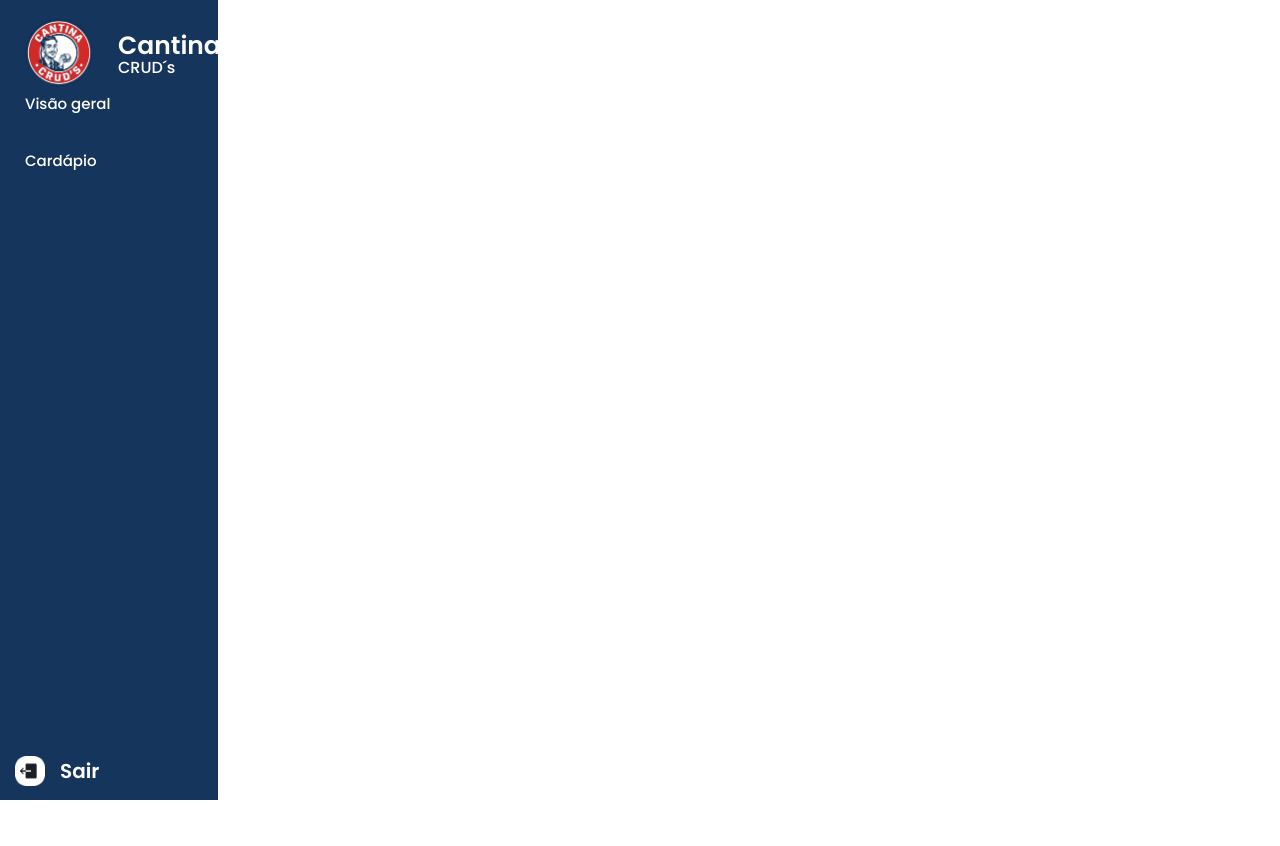
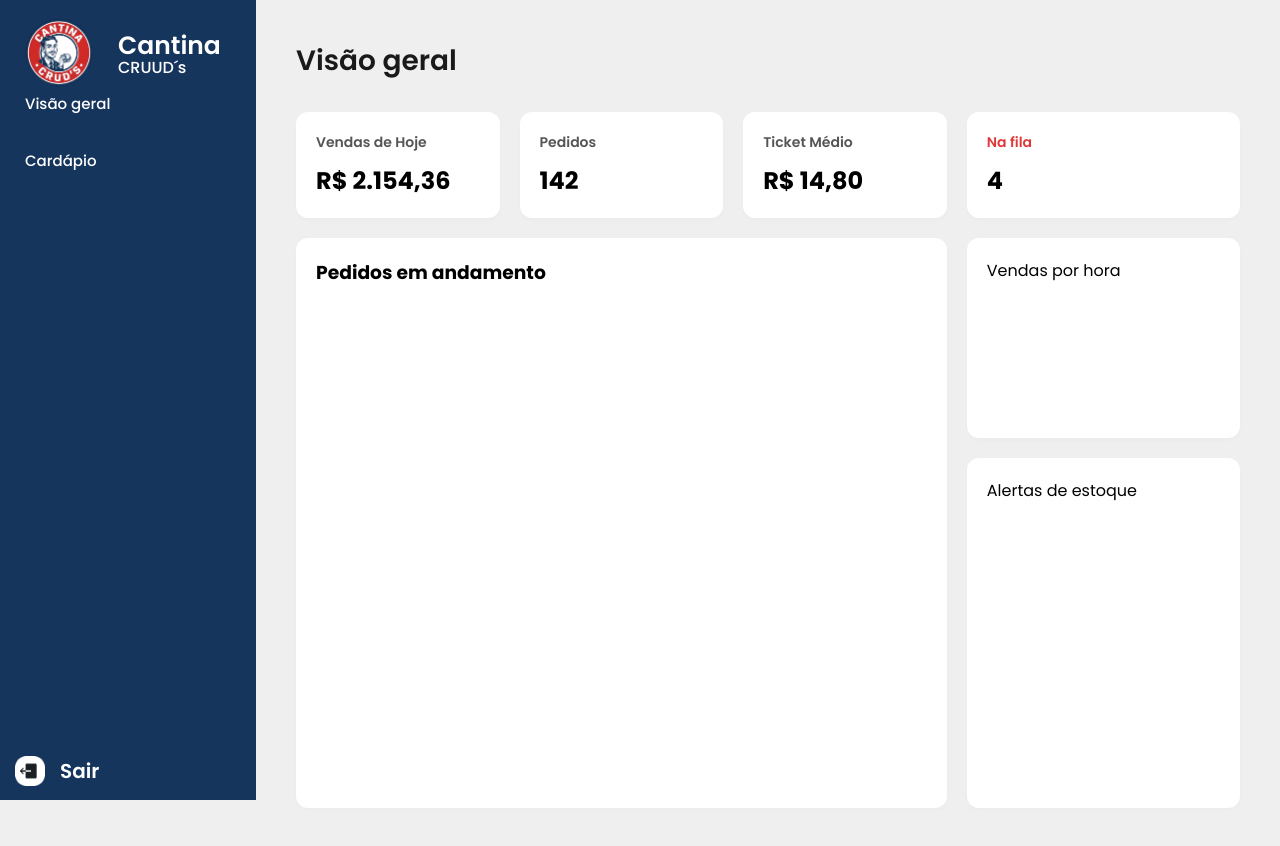
Before and after one commit to manobrown29/OsCroods_FrontEnd, a React app: page /visaoGeral in a window 1280 px wide. Before the commit the page ends 800 px from the top, so only its background shows below. Built offline with nearby package versions, Linux system fonts and the light colour scheme; the HTML template or start-up script is replaced by a standard one.

Commit message:
Feat: pagina visao geral scss finalizado

```diff
--- a/src/pages/visaoGeral.jsx
+++ b/src/pages/visaoGeral.jsx
@@ -6,12 +6,14 @@ import "../styles/visaoGeral.scss"
 
 export default function Router() {
     return (
+        <div className="layout-container">
+
             <div className="pai">
                 <div className="logoTipo">
                     <img src={logoFundoBranco} alt="" />
                     <div className="nomeLogo">
                         <h1>Cantina</h1>
-                    <p>CRUD´s</p>
+                        <p>CRUUD´s</p>
                     </div>
                 </div>
                 <nav>
@@ -29,5 +31,55 @@ export default function Router() {
                     </Link>
                 </div>
             </div>
+            <div className="corpo">
+                <h1>Visão geral</h1>
+
+                {/* CONTAINER PRINCIPAL DO DASHBOARD */}
+                <div className="dashboard-layout">
+
+                    {/* LADO ESQUERDO (70% do espaço) */}
+                    <div className="coluna-esquerda">
+
+                        {/* 3 Cards Superiores */}
+                        <div className="dashboard-cards-esquerdo">
+                            <div className="card">
+                                <p>Vendas de Hoje</p>
+                                <h2>R$ 2.154,36</h2>
+                            </div>
+                            <div className="card">
+                                <p>Pedidos</p>
+                                <h2>142</h2>
+                            </div>
+                            <div className="card">
+                                <p>Ticket Médio</p>
+                                <h2>R$ 14,80</h2>
+                            </div>
+                        </div>
+
+                        {/* Tabela de Pedidos */}
+                        <div className="pedidos-andamento">
+                            <h3>Pedidos em andamento</h3>
+                        </div>
+
+                    </div>
+
+                    {/* LADO DIREITO (30% do espaço) */}
+                    <div className="coluna-direita">
+
+                        {/* Card "Na Fila" (agora alinhado com a direita) */}
+                        <div className="card destaque">
+                            <p>Na fila</p>
+                            <h2>4</h2>
+                        </div>
+
+                        {/* Alertas Laterais */}
+                        <div className="vendas-hora">Vendas por hora</div>
+                        <div className="alertas-estoque">Alertas de estoque</div>
+
+                    </div>
+
+                </div>
+            </div>
+        </div>
     )
 }
--- a/src/styles/Abstracts/variables.scss
+++ b/src/styles/Abstracts/variables.scss
@@ -2,3 +2,4 @@ $white: #ffffff;
 $blue: #16355D;
 $red: #DF383B;
 $hover: #1c4e8f;
+$background: #EFEFEF;
--- a/src/styles/visaoGeral.scss
+++ b/src/styles/visaoGeral.scss
@@ -1,74 +1,90 @@
 @use "./Abstracts/variables.scss" as *;
 
-.pai{
-    flex: 1;
+.layout-container {
+    display: flex;
+    flex-direction: row;
+    min-height: 100vh;
+    width: 100vw;
+    background-color: $background;
+}
+
+.pai {
     display: flex;
     flex-direction: column;
     background-color: $blue;
     padding-left: 15px;
     justify-content: space-between;
     height: 100vh;
-    width: 17%;
-    .logoTipo{
+    width: 20%;
+
+    .logoTipo {
         display: flex;
         align-items: center;
         margin-left: 5px;
         margin-top: 15px;
-        .nomeLogo{
+
+        .nomeLogo {
             display: flex;
             flex-direction: column;
         }
-        h1{
+
+        h1 {
             color: $white;
             font-size: 25px;
             margin: 0;
             margin-left: 18px;
         }
-        p{
+
+        p {
             margin: 0;
             margin-top: -10px;
             margin-left: 18px;
             color: $white;
         }
-        img{
+
+        img {
             width: 80px;
-
         }
     }
 
-    nav{
+    nav {
         display: flex;
         flex-direction: column;
         padding-bottom: 550px;
-        .opcao{
+
+        .opcao {
             text-decoration: none;
         }
-        p{
+
+        p {
             color: $white;
             font-size: 15px;
             padding: 10px;
             text-decoration: none;
             margin-top: -10px;
-            &:hover{
+
+            &:hover {
                 background-color: $red;
                 padding: 10px;
                 border-radius: 5px;
-                width: 250px;
+                width: 90%;
             }
         }
     }
 
-    .sair{
+    .sair {
         display: flex;
         flex-direction: row;
         align-items: center;
         text-decoration: none;
         margin-bottom: 10px;
-        img{
+
+        img {
             width: 30px;
             height: 30px;
         }
-        h1{
+
+        h1 {
             margin: 0;
             color: $white;
             font-size: 20px;
@@ -76,3 +92,96 @@
         }
     }
 }
+
+.corpo {
+    width: 80%;
+    padding: 40px;
+    display: flex;
+    flex-direction: column;
+    gap: 30px;
+
+    h1 {
+        margin: 0;
+        font-size: 28px;
+        color: #1a1a1a;
+    }
+
+    // Estilo base para todos os cards e caixas brancas
+    .card, .pedidos-andamento, .vendas-hora, .alertas-estoque {
+        background-color: #ffffff; // Corrigido para branco puro (ou use #F8F9FA)
+        border-radius: 12px;
+        padding: 20px;
+        box-shadow: 0px 2px 4px rgba(0,0,0,0.02); // Opcional: sombra leve
+    }
+
+    .dashboard-layout {
+        display: flex;
+        gap: 20px;
+        width: 100%;
+
+        // COLUNA ESQUERDA (Cards principais + Tabela)
+        .coluna-esquerda {
+            display: flex;
+            flex-direction: column;
+            gap: 20px;
+            width: calc(70% - 10px); // Subtrai metade do gap
+
+            .dashboard-cards-esquerdo {
+                display: flex;
+                gap: 20px;
+                width: 100%;
+
+                .card {
+                    flex: 1;
+
+                    p {
+                        margin: 0;
+                        font-size: 14px;
+                        color: #555;
+                        font-weight: 600;
+                    }
+
+                    h2 {
+                        margin: 10px 0 0 0;
+                        font-size: 24px;
+                    }
+                }
+            }
+
+            .pedidos-andamento {
+                height: 570px;
+            }
+        }
+
+        // COLUNA DIREITA (Na Fila + Gráficos)
+        .coluna-direita {
+            display: flex;
+            flex-direction: column;
+            gap: 20px;
+            width: calc(30% - 10px); // Subtrai metade do gap
+
+            .card.destaque {
+                p {
+                    margin: 0;
+                    font-size: 14px;
+                    color: $red;
+                    font-weight: 600;
+                }
+
+                h2 {
+                    margin: 10px 0 0 0;
+                    font-size: 24px;
+                }
+            }
+
+            .vendas-hora {
+                min-height: 200px;
+            }
+
+            .alertas-estoque {
+                height: 350px;
+                flex-grow: 1; // Preenche o resto do espaço para alinhar com a tabela
+            }
+        }
+    }
+}
```
Lines whose indentation alone changed are shown as unchanged.
